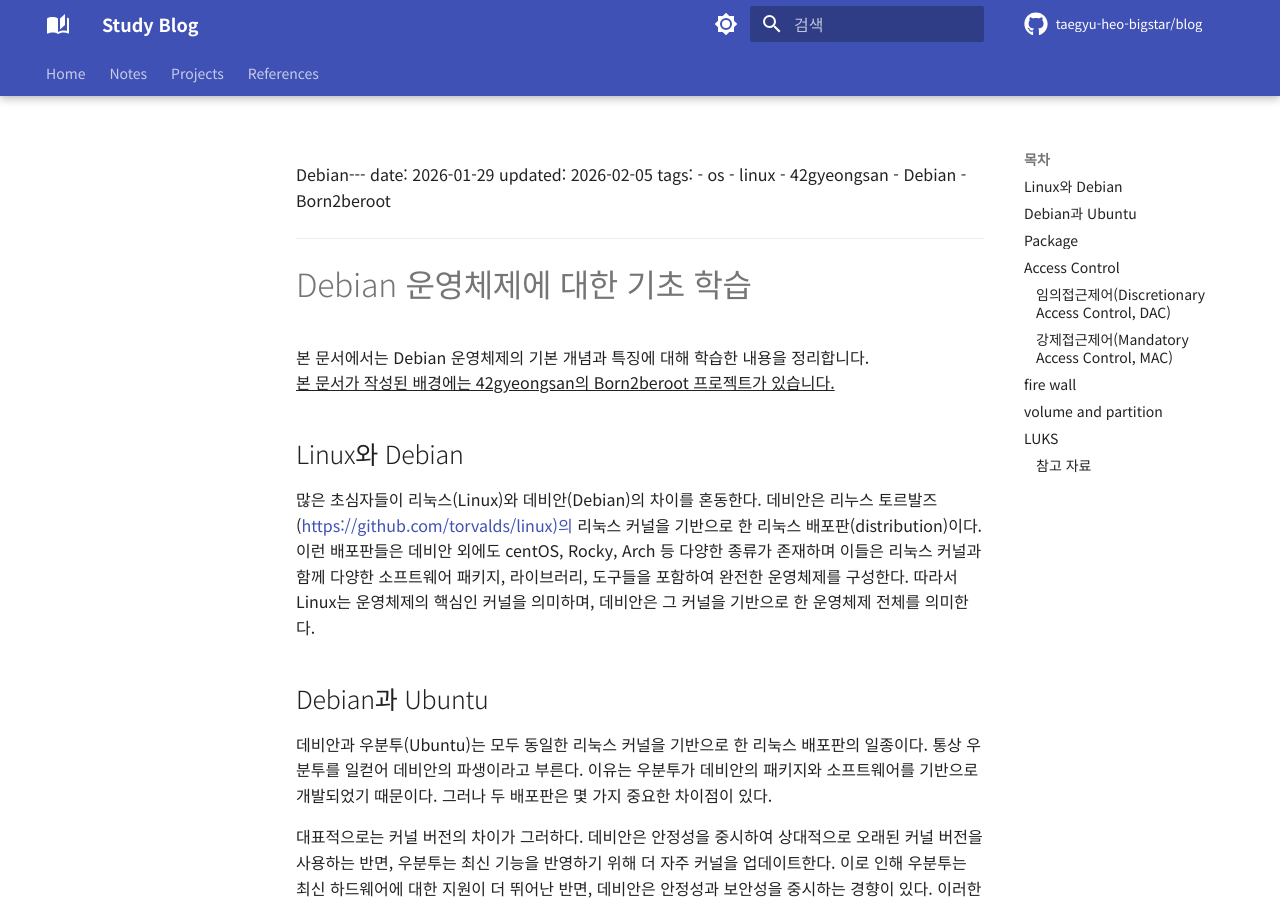
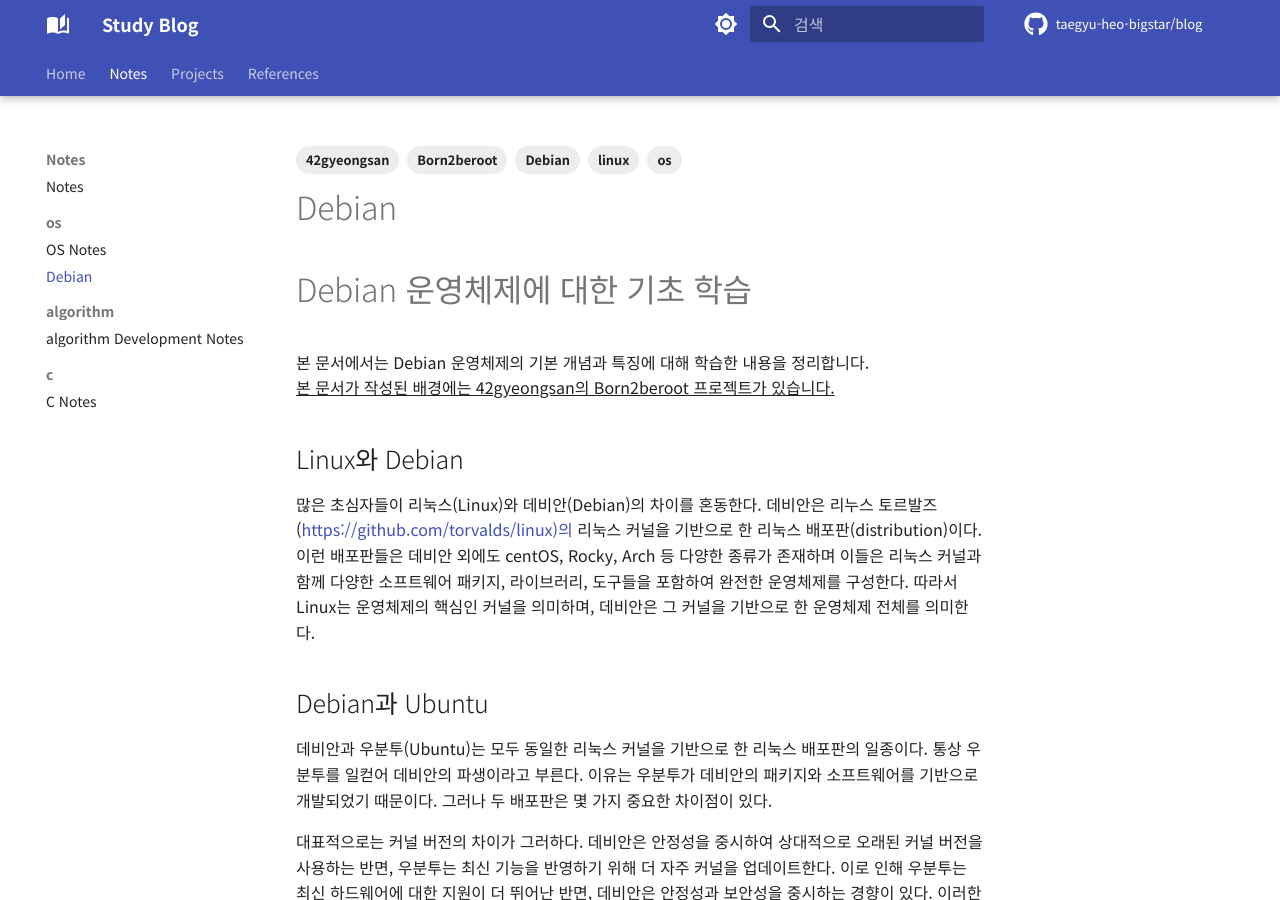
Before and after one commit to taegyu-heo-bigstar/blog, an MkDocs documentation site: the page built from docs/notes/os/2026-01-29-Debian.md, in a window 1280 px wide and 900 px high. Built offline with MkDocs 1.6.1 and Material for MkDocs 9.7.7, drawn with Linux system fonts in a browser that asks for light colours; comment, search, counter and statistics services are not loaded; some of the changed text lies outside the part shown.

Commit message:
Fix front matter formatting and update navigation for Debian notes

```diff
--- a/docs/notes/os/2026-01-29-Debian.md
+++ b/docs/notes/os/2026-01-29-Debian.md
@@ -1,4 +1,4 @@
-Debian---
+---
 date: 2026-01-29
 updated: 2026-02-05
 tags:
@@ -119,4 +121,4 @@
 
 ---
 
-[← Back to CS Notes](../)
+[← Back to os Notes](../)
--- a/mkdocs.yml
+++ b/mkdocs.yml
@@ -73,6 +73,7 @@
     - notes/index.md
     - os:
       - notes/os/index.md
+      - notes/os/2026-01-29-Debian.md
     - algorithm:
       - notes/algorithm/index.md
     - c:
```
Also changed, not shown: other parts of docs/notes/os/2026-01-29-Debian.md (+2 -0 lines).
